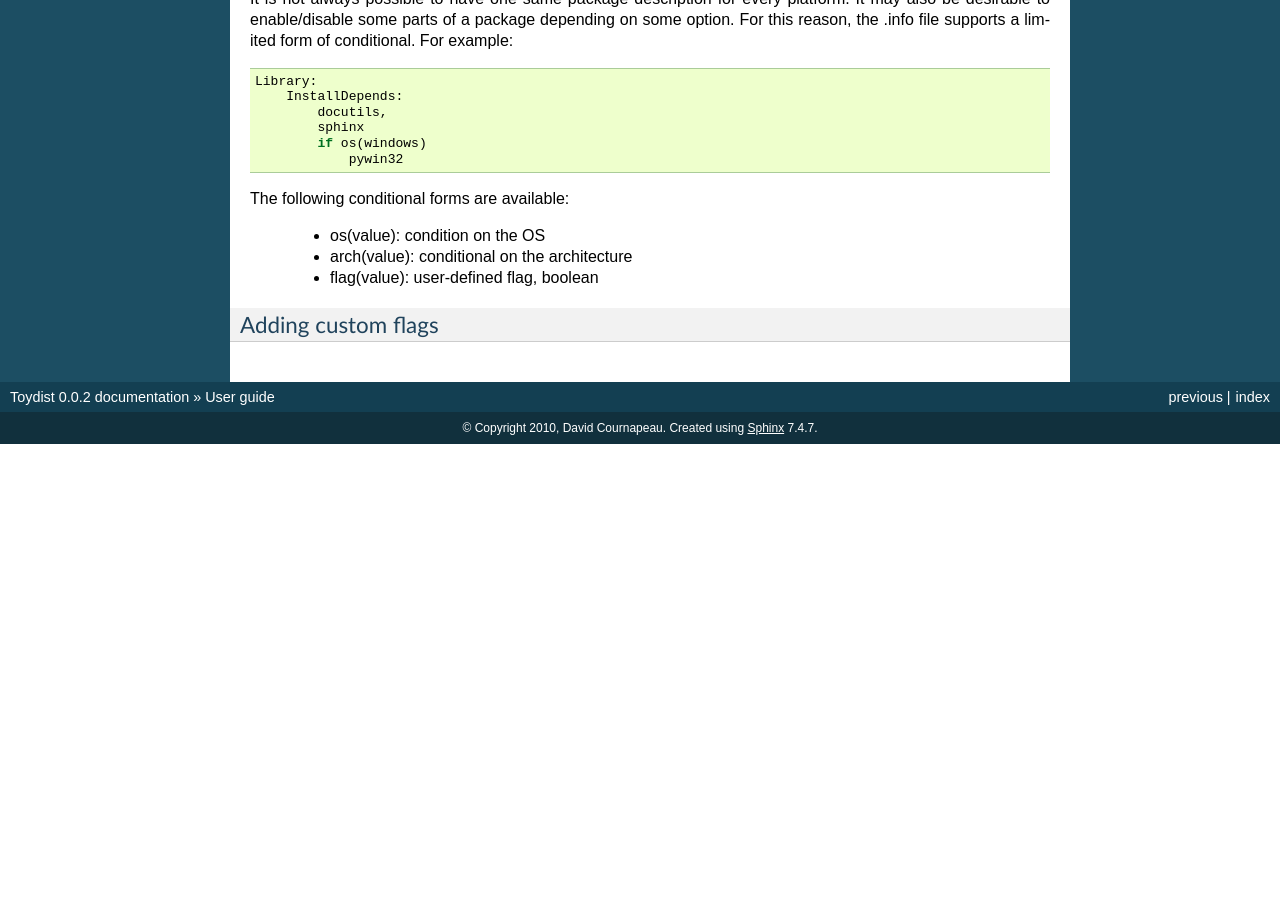
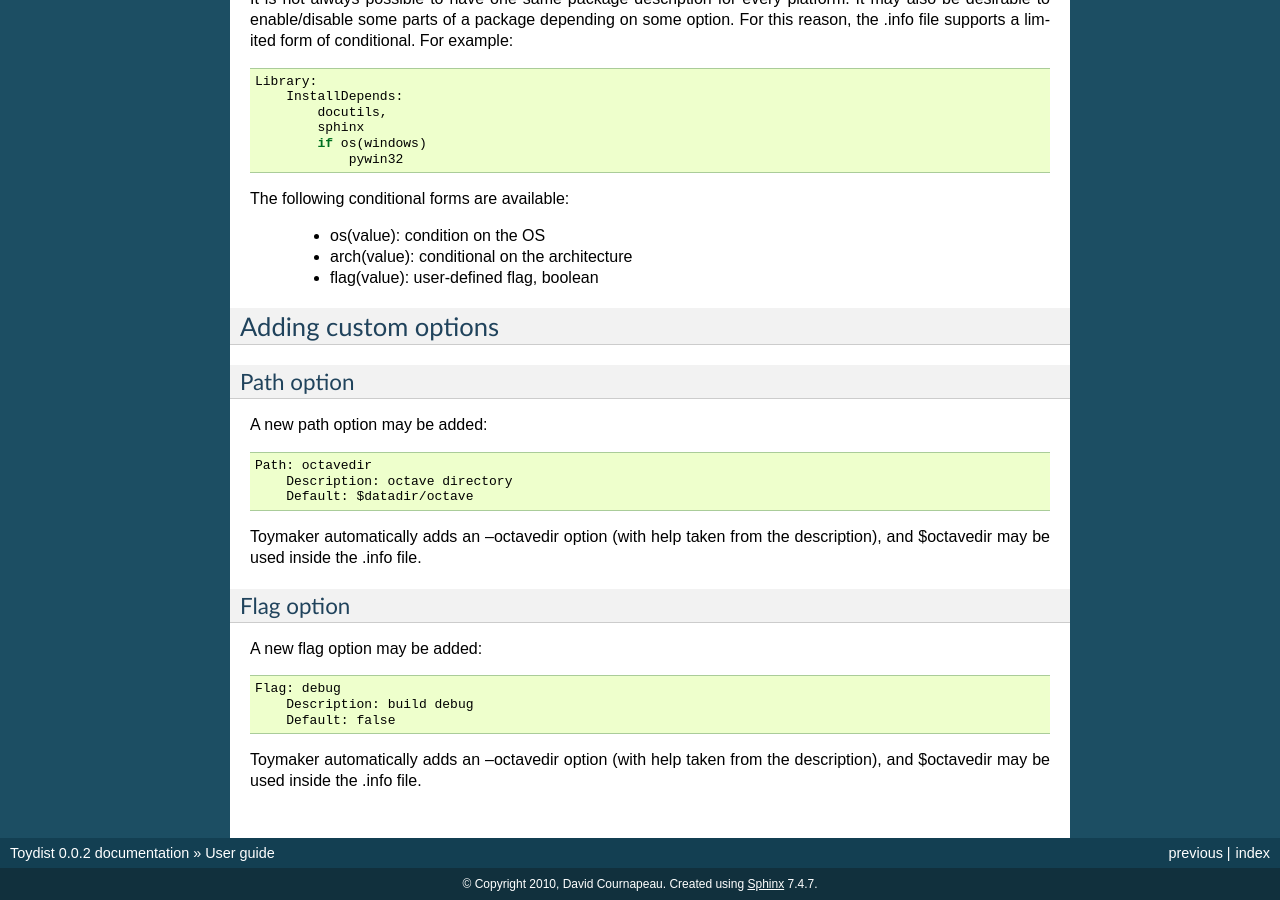
Before and after one commit to cournape/Bento, a Sphinx documentation site: the page built from doc/source/userguide.rst, in a window 1280 px wide and 900 px high, scrolled down 3985 px. Built offline with Sphinx 7.4.7, drawn with Linux system fonts in a browser that asks for light colours; before the commit the page ends 4429 px from its top, so only the background shows below that; some of the changed text lies outside the part shown.

Commit message:
DOC: add section for custom options.

```diff
--- a/doc/source/userguide.rst
+++ b/doc/source/userguide.rst
@@ -252,7 +252,31 @@ The following conditional forms are available:
     - arch(value): conditional on the architecture
     - flag(value): user-defined flag, boolean
 
-Adding custom flags
--------------------
+Adding custom options
+=====================
+
+Path option
+-----------
+
+A new path option may be added::
+
+    Path: octavedir
+        Description: octave directory
+        Default: $datadir/octave
+
+Toymaker automatically adds an --octavedir option (with help taken from the
+description), and $octavedir may be used inside the .info file.
+
+Flag option
+-----------
+
+A new flag option may be added::
+
+    Flag: debug
+        Description: build debug
+        Default: false
+
+Toymaker automatically adds an --octavedir option (with help taken from the
+description), and $octavedir may be used inside the .info file.
 
 .. _sphinx: http://sphinx.pocoo.org
```
